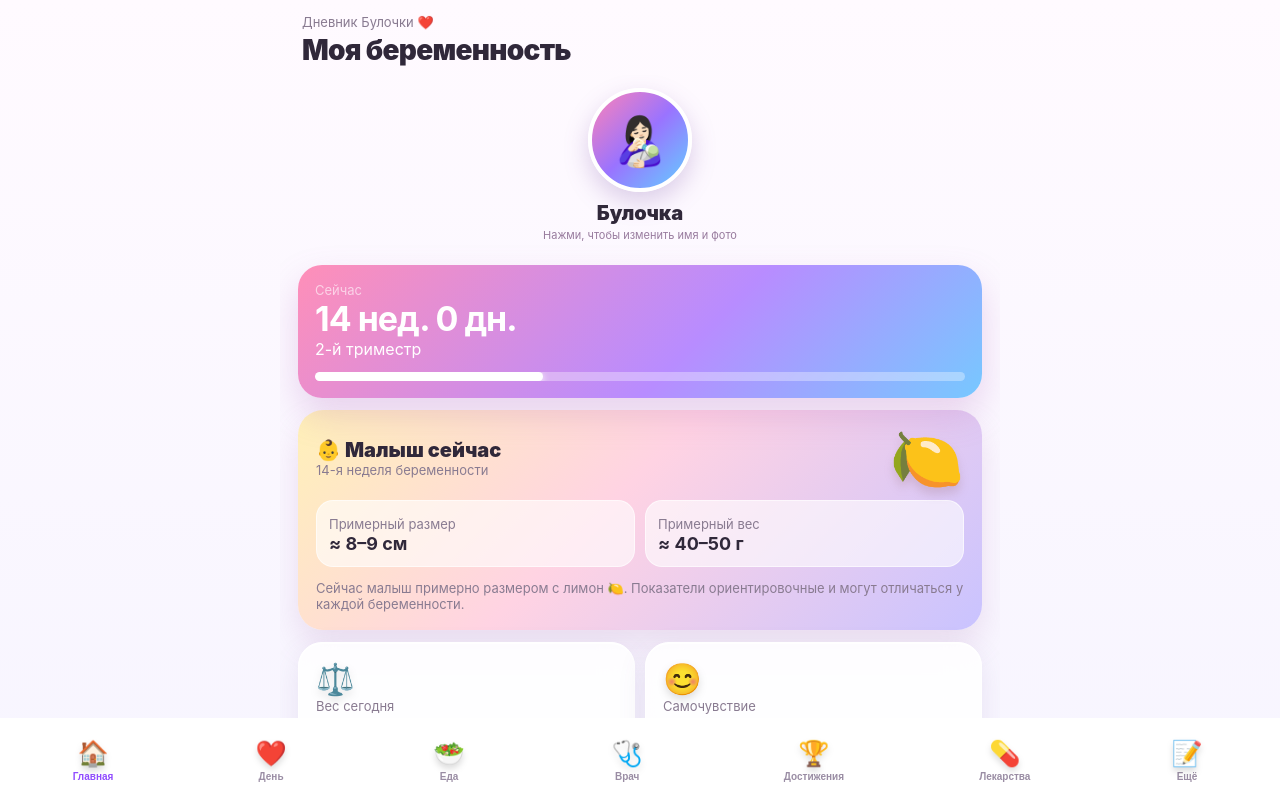
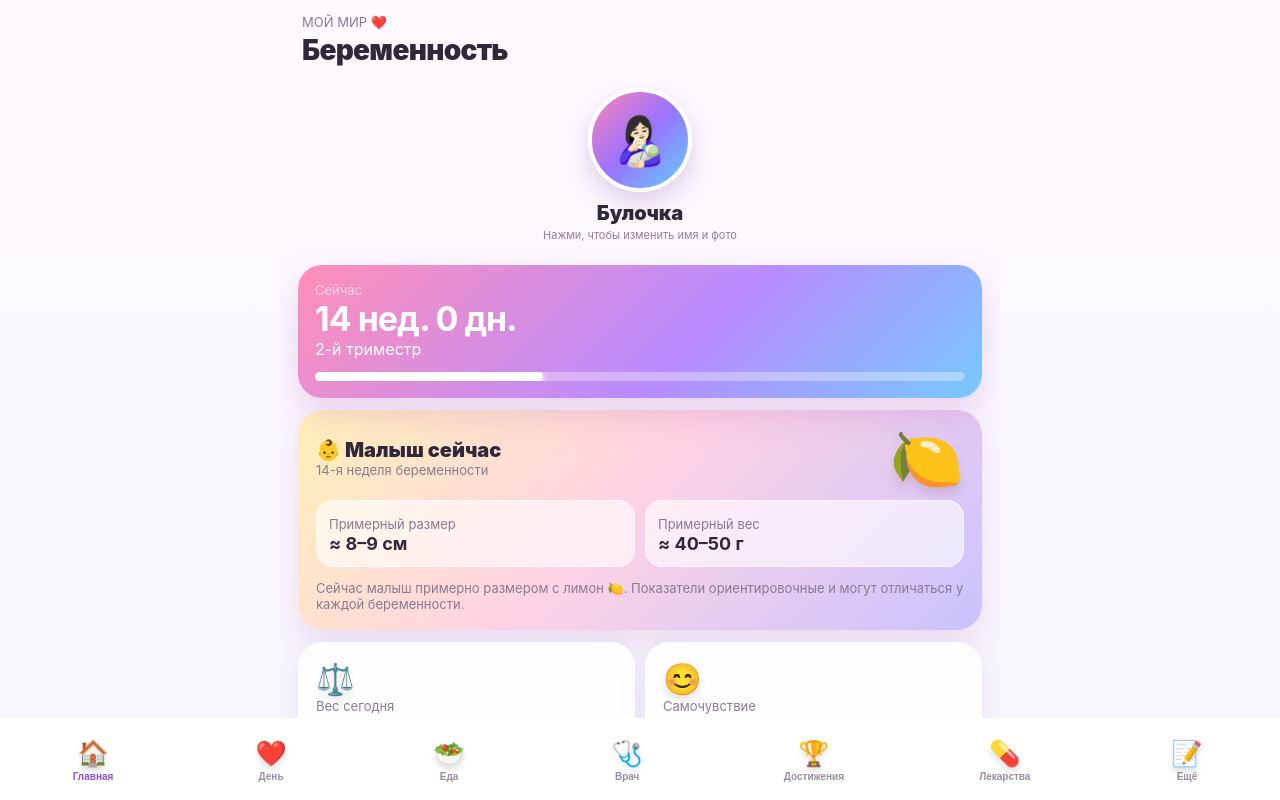
Before and after one commit to Paul8912221/moy-mir-app, a plain HTML site: page index.html in a window 1280 px wide. Drawn offline with Linux system fonts and the light colour scheme.

Commit message:
Переименовать приложение в МОЙ МИР

```diff
--- a/index.html
+++ b/index.html
@@ -1,4 +1,4 @@
-<!doctype html><html lang="ru"><meta charset="utf-8"><meta name="viewport" content="width=device-width,initial-scale=1"><title>Булочка — дневник беременности</title>
+<!doctype html><html lang="ru"><meta charset="utf-8"><meta name="viewport" content="width=device-width,initial-scale=1"><title>МОЙ МИР</title>
 <style>
 *{box-sizing:border-box}
 body{margin:0;background:radial-gradient(circle at 15% 10%,#ffd7e5 0,#f2d9ff 28%,#d8e9ff 62%,#e8eef8 100%);font-family:-apple-system,BlinkMacSystemFont,"SF Pro Display","Segoe UI",Arial,sans-serif;color:#30283a}
@@ -33,7 +33,7 @@ textarea,input{width:100%;padding:12px;border:1px solid #e8dff0;border-radius:14
 .edit-btn{border:0;background:#fff;color:#8b57aa;border-radius:11px;padding:8px 12px;font-weight:800;cursor:pointer;box-shadow:0 3px 10px #80609016}
 .profile-form{display:none;margin-top:10px}.profile-form.open{display:block}
 </style>
-<div class="phone"><div class="status"><span>9:41</span><span>● ● ▰</span></div><div class="head"><div class="small">Дневник Булочки ❤️</div><div class="title">Моя беременность</div></div><div class="content">
+<div class="phone"><div class="status"><span>9:41</span><span>● ● ▰</span></div><div class="head"><div class="small">МОЙ МИР ❤️</div><div class="title">Беременность</div></div><div class="content">
 <section id="home" class="screen active">
 <div class="profile-wrap">
   <div class="profile-photo" id="profilePhoto" onclick="document.getElementById('profileFile').click()">👩🏻‍🍼</div>
```
